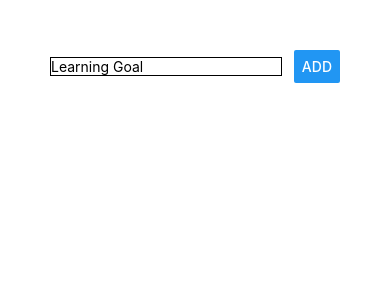
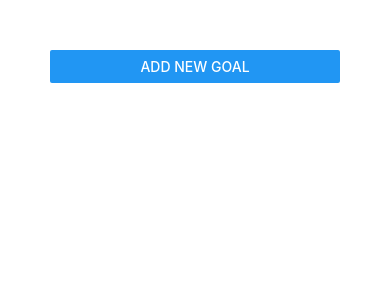
Before and after one commit to marthasharpe/rn-first-app, a React Native app: screen / in a window 390 px wide. Shown: the top 300 px of the page. Built offline with nearby package versions, Linux system fonts and the light colour scheme.

Commit message:
input modal

```diff
--- a/App.js
+++ b/App.js
@@ -2,13 +2,15 @@ import React from 'react';
 import {
   StyleSheet,
   View,
-  FlatList
+  FlatList,
+  Button
 } from 'react-native';
 import GoalInput from './components/GoalInput';
 import GoalItem from './components/GoalItem';
 
 export default function App() {
   const [courseGoals, setCourseGoals] = React.useState([]);
+  const [goalModal, setGoalModal] = React.useState(false);
 
   const addNewGoal = (newGoal) => {
     // this syntax guarantees that it is the current state snapshot
@@ -26,7 +28,8 @@ export default function App() {
 
   return (
     <View style={styles.screen}>
-      <GoalInput addNewGoal={addNewGoal}/>
+      <Button title="Add New Goal" onPress={() => setGoalModal(true)}/>
+      <GoalInput visible={goalModal} addNewGoal={addNewGoal}/>
       <FlatList
         keyExtractor={(item, index) => item.id}
         data={courseGoals}
--- a/components/GoalInput.js
+++ b/components/GoalInput.js
@@ -4,6 +4,7 @@ import {
     View,
     Button,
     TextInput,
+    Modal
   } from 'react-native';
 
 const GoalInput = (props) => {
@@ -19,6 +20,7 @@ const GoalInput = (props) => {
     }
 
     return (
+        <Modal visible={props.visible} animationType="slide">
             <View style={styles.inputContainer}>
                 <TextInput
                     placeholder="Learning Goal"
@@ -28,6 +30,7 @@ const GoalInput = (props) => {
                     />
                 <Button title="ADD" onPress={handleAddGoal}/>
             </View>
+        </Modal>
     )
 }
 
```
Lines whose indentation alone changed are shown as unchanged.
